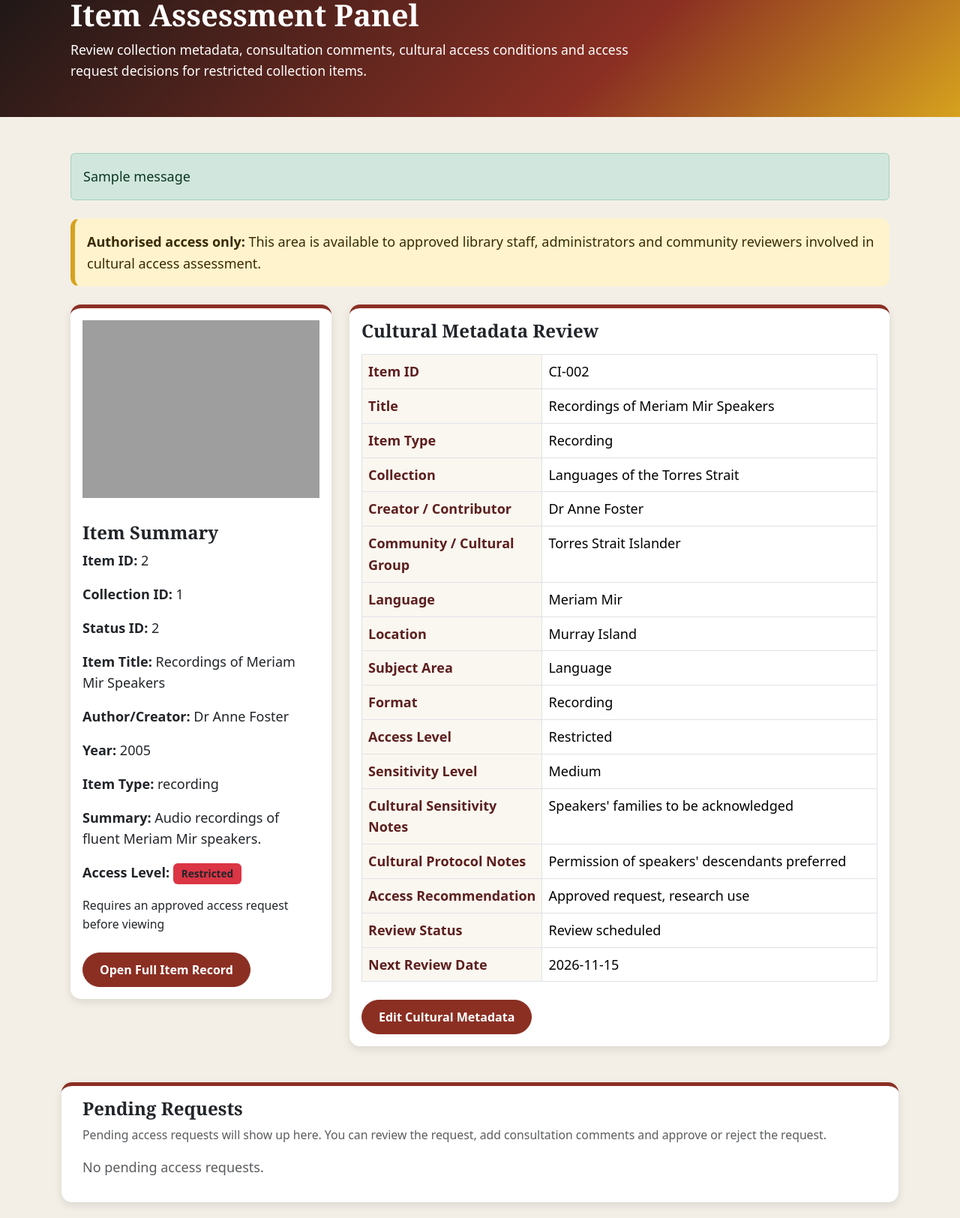
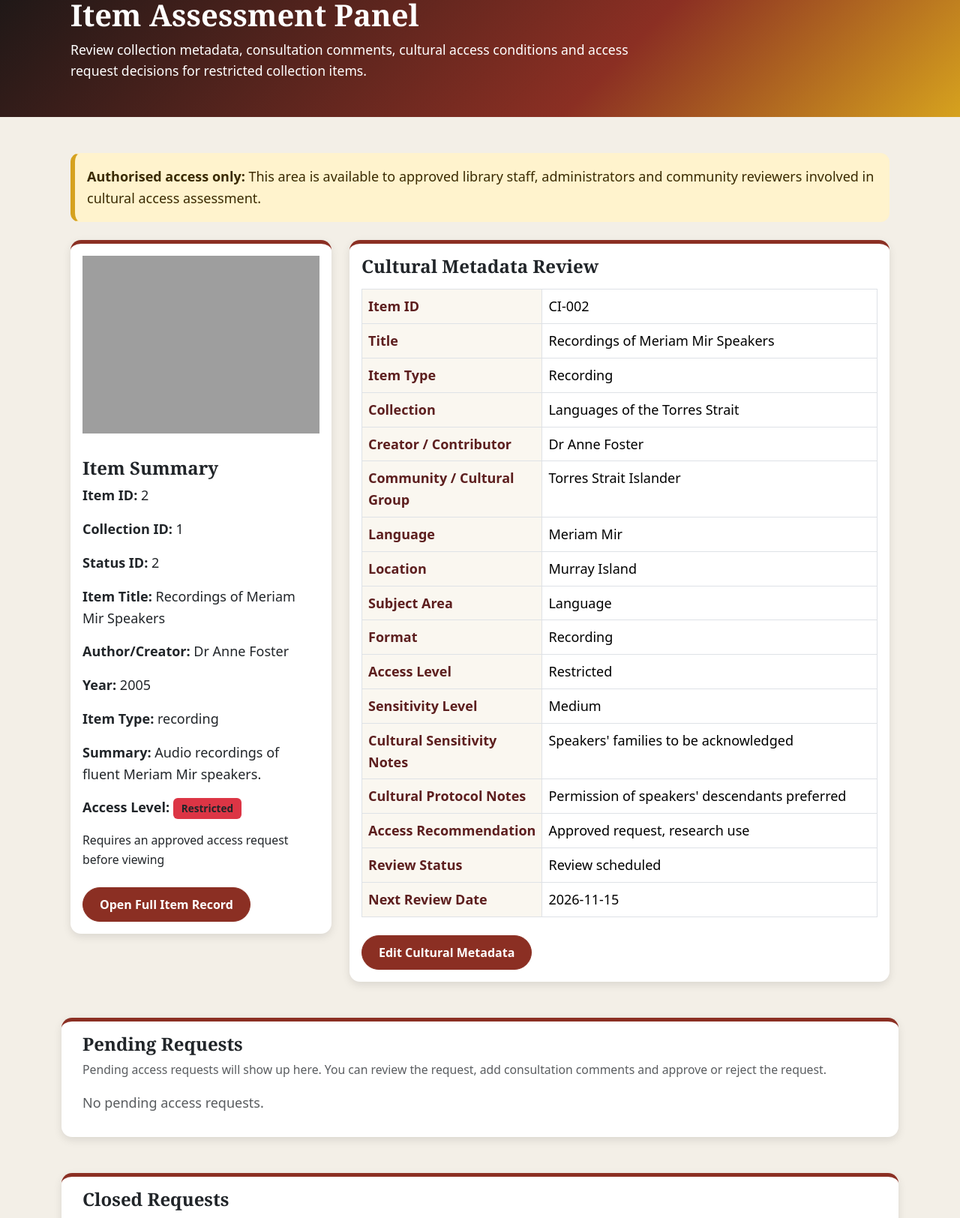
Before and after one commit to carriegale2710/indigenous-library, a Flask app: page /items/assessment/2 in a window 1280 px wide. Shown: the part 296-1920 px from the top of the page at 75% size. Run offline with Flask 3, Linux system fonts and the light colour scheme; the visitor is signed in with stand-in values (Sample User, id 1); data comes from the database, SQL or seed files in the repository; one stand-in notice (Sample message) is shown; some libraries are stand-ins or nearby versions; grey boxes are pictures that could not be loaded.

Commit message:
fixed duplicate flashing

```diff
--- a/project/templates/item-assessment.html
+++ b/project/templates/item-assessment.html
@@ -21,17 +21,7 @@
     <main class="assessment-area py-5">
 
         <div class="container px-4">
-            <!-- Flash messages -->
-            {% with messages = get_flashed_messages(with_categories=true) %} {% if
-            messages %}
-            <div class="mb-4">
-            {% for category, message in messages %}
-            <div class="alert alert-{{ category }} mb-2" role="alert">
-                {{ message }}
-            </div>
-            {% endfor %}
-            </div>
-            {% endif %} {% endwith %}
+
 
             <!-- Notices -->
             <div class="alert assessment-alert mb-4" role="alert">
```
